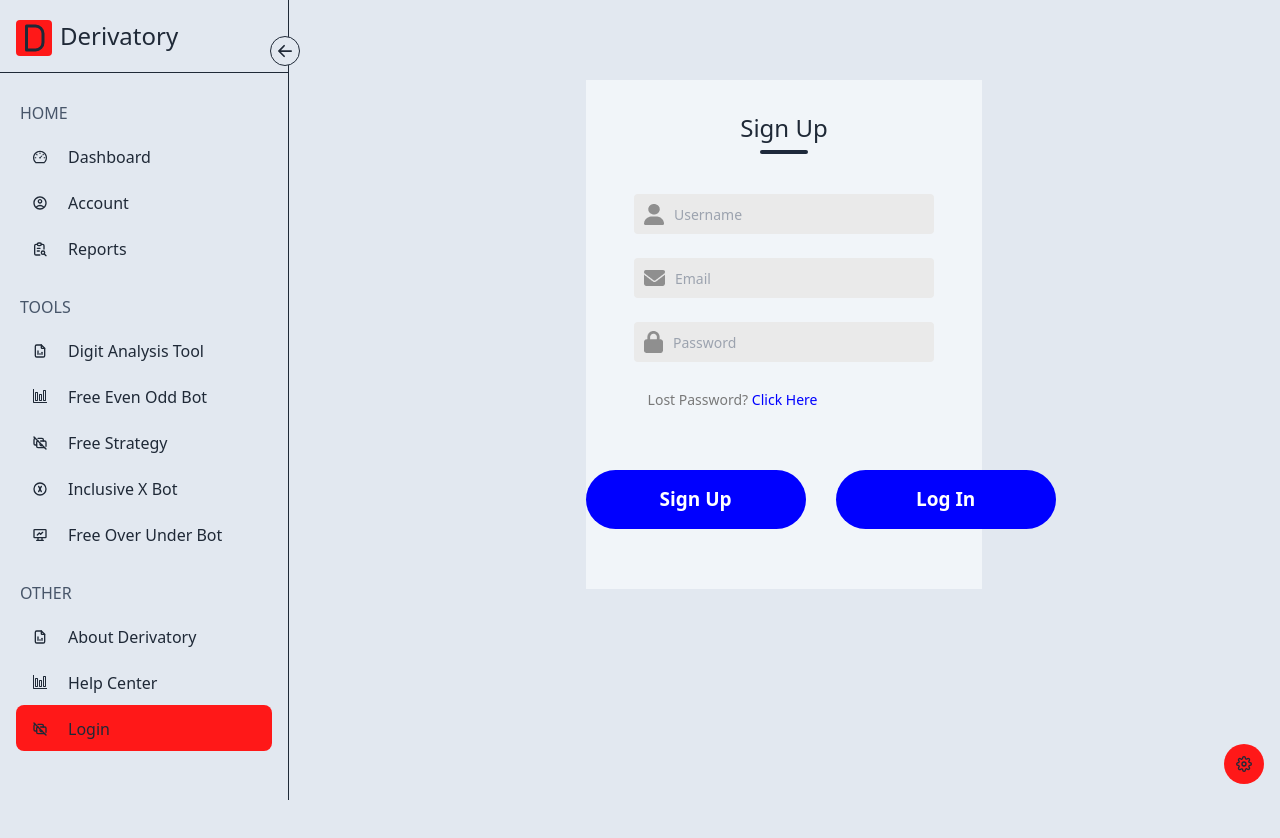
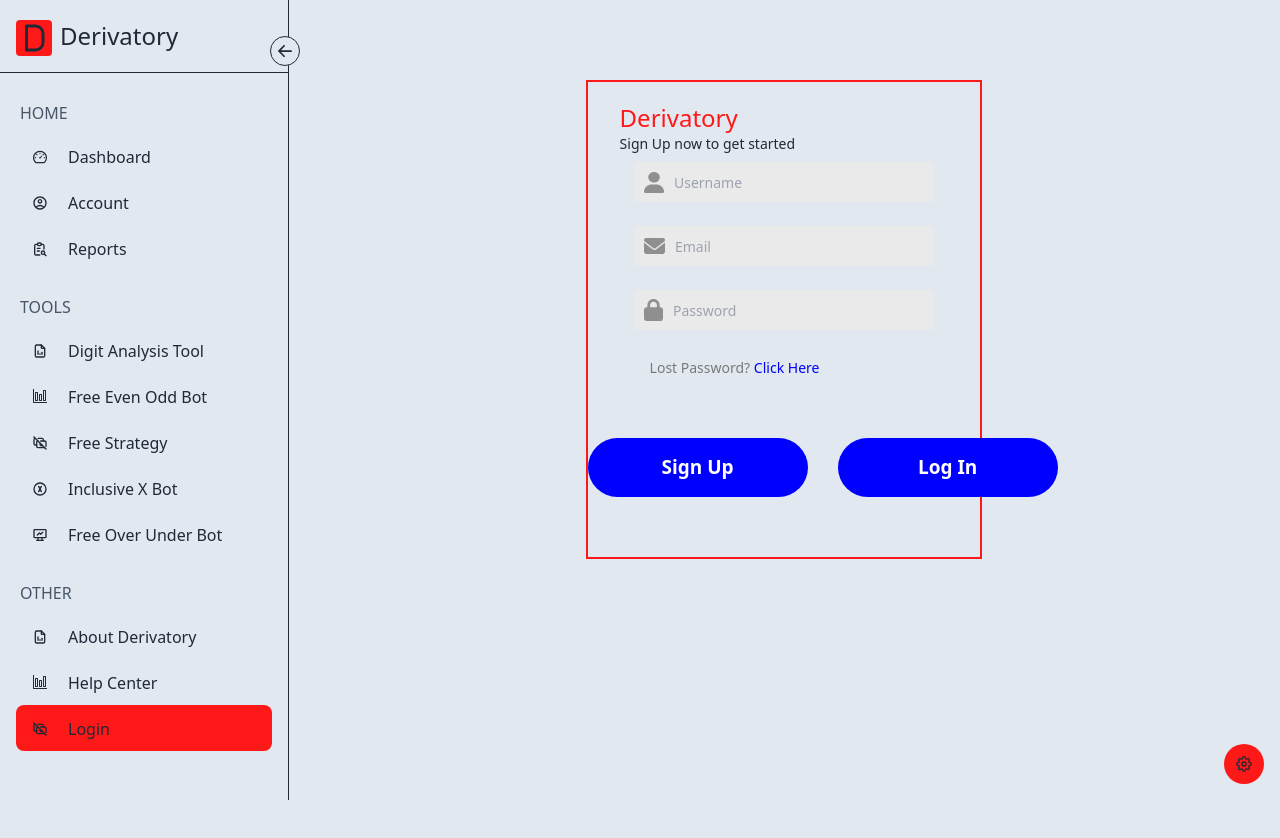
Before and after one commit to ALVIN02-ui/Derivatory-Frontend, a React (Vite) app: page /login in a window 1280 px wide. Shown: the top 838 px of the page. Built offline with nearby package versions, Linux system fonts and the light colour scheme.

Commit message:
Improved sign up page

```diff
--- a/src/App.css
+++ b/src/App.css
@@ -3,12 +3,12 @@
 }
 
 .scrollable::-webkit-scrollbar{
-    width: 3px;
+    width: 6px;
     background-color: white;
 }
 
 .scrollable::-webkit-scrollbar-thumb {
-    border-radius: 4px;
+    border-radius: 3px;
     height: 10px;
   }
 
--- a/src/pages/Others/Login.jsx
+++ b/src/pages/Others/Login.jsx
@@ -16,18 +16,24 @@ import password_icon from '../../assets/password.png'
 
 const Login = () => {
 
-  const { open, currentMode} = useStateContext();
+  const { open, currentMode, currentColor} = useStateContext();
+
   return (
     <div className={`${open ? "pl-72" : "pl-20"} ${currentMode === 'Dark' ? 'dark bg-slate-900 text-white': 'bg-slate-200 text-gray-800'} h-screen w-screen`}>
 
-      <div className={`signup-container flex flex-col m-auto mt-20 w-2/5 ${currentMode === 'Dark' ? 'dark bg-slate-800 text-white': 'bg-slate-100 text-gray-800'}`}>
+      <div className={`signup-container flex flex-col m-auto mt-20 w-2/5 border-2 border-derivatory  ${currentMode === 'Dark' ? 'dark bg-slate-900 text-white': 'bg-slate-200 text-gray-800'}`}>
 
-        <div className="header flex flex-col items-center gap-1.5 w-full mt-8">
-          <div className="text text-2xl font-medium">Sign Up</div>
-          <div className={`underline w-12 h-1 rounded-md ${currentMode === 'Dark' ? 'dark bg-white': 'bg-slate-800'}`}></div>
+        <div className="header flex flex-col w-full mt-2 px-4">
+
+          <div className={`px-4 pt-3 scroll-pb-1.5`}>
+            <h1 className={` origin-left font-medium text-2xl duration-300 text-derivatory`}>Derivatory</h1>
+          </div>
+
+          <div className="text text-sm font-medium pl-4">Sign Up now to get started</div>
+
         </div>
 
-        <div className="inputs mt-10 flex flex-col gap-6">
+        <div className="inputs mt-2 flex flex-col gap-6">
 
           <div className="input">
             <img src={user_icon} alt="" />
--- a/tailwind.config.js
+++ b/tailwind.config.js
@@ -10,7 +10,8 @@ export default {
         "dark":"#081A51",
         "whitish":"rgba(255,255,255,0.18)",
         "sidebar":"#161618",
-        "backgrao":"#181818"
+        "backgrao":"#181818",
+        "derivatory":"#FF1818"
 
       }
     },
```
